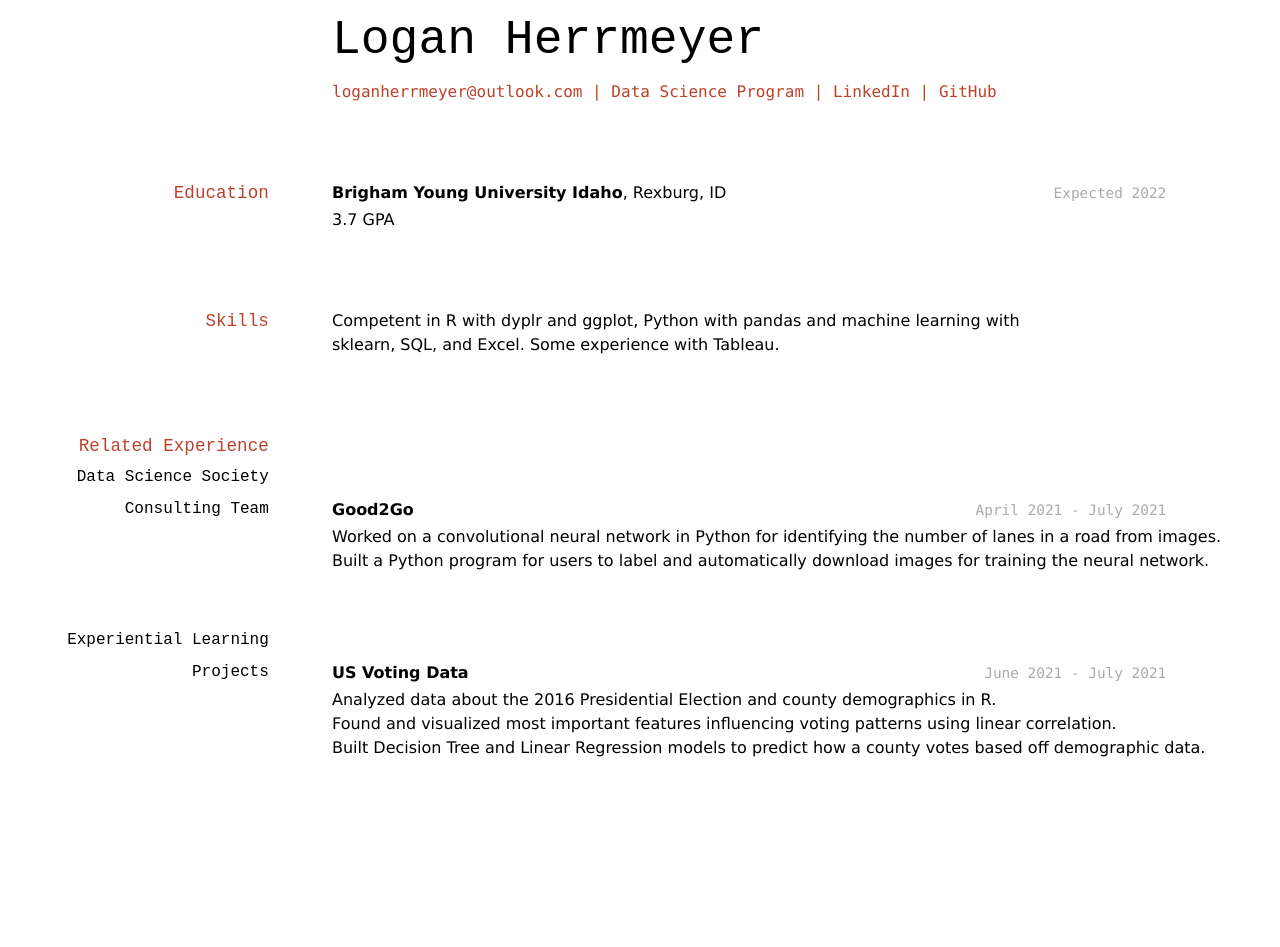
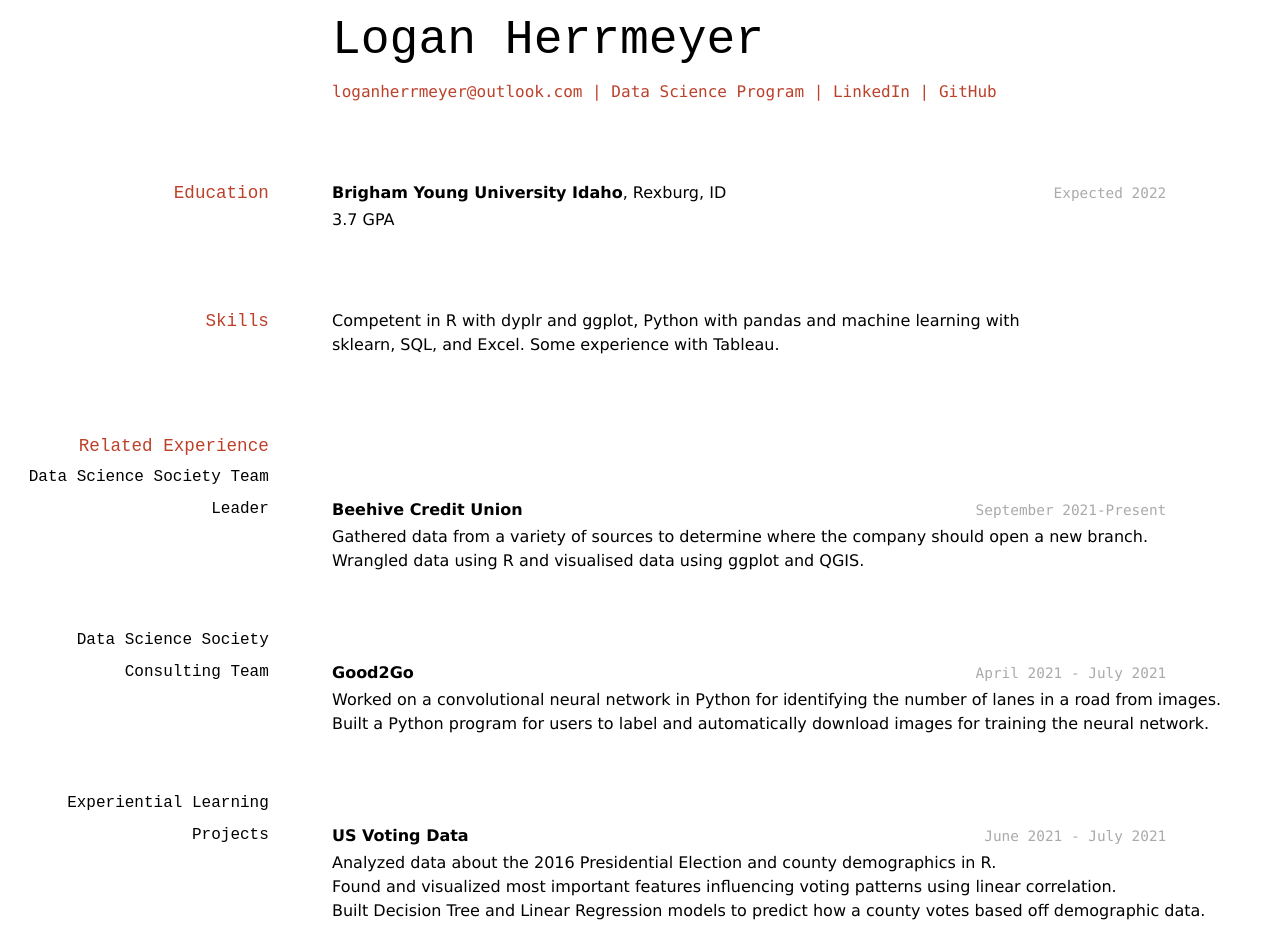
Before and after one commit to LHerrmeyer/herrmeyer_logan_resume, a Jekyll site: the page built from docs/index.md, in a window 1280 px wide. Built offline with Jekyll 4.4.1, drawn with Linux system fonts in a browser that asks for light colours; before the commit the page ends 900 px from its top, so only the background shows below that.

Commit message:
Update index.md

```diff
--- a/docs/index.md
+++ b/docs/index.md
@@ -26,6 +26,14 @@ Competent in R with dyplr and ggplot, Python with pandas and machine learning wi
 
 ## Related Experience
 
+### Data Science Society Team Leader
+
+`September 2021-Present`
+__Beehive Credit Union__
+
+- Gathered data from a variety of sources to determine where the company should open a new branch.
+- Wrangled data using R and visualised data using ggplot and QGIS.
+
 ### Data Science Society Consulting Team
 
 `April 2021 - July 2021`
```
